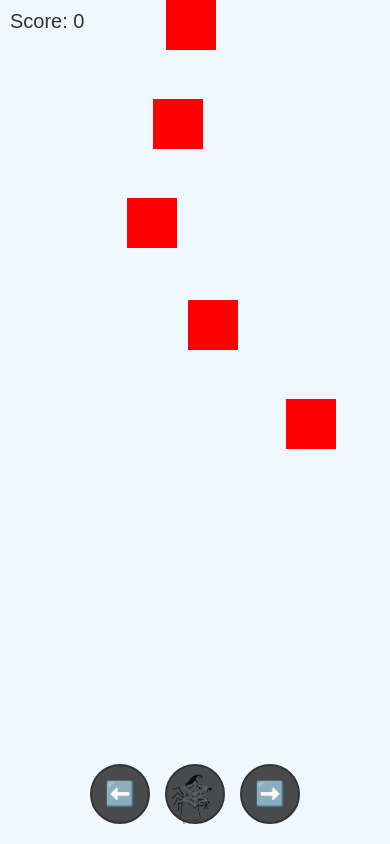
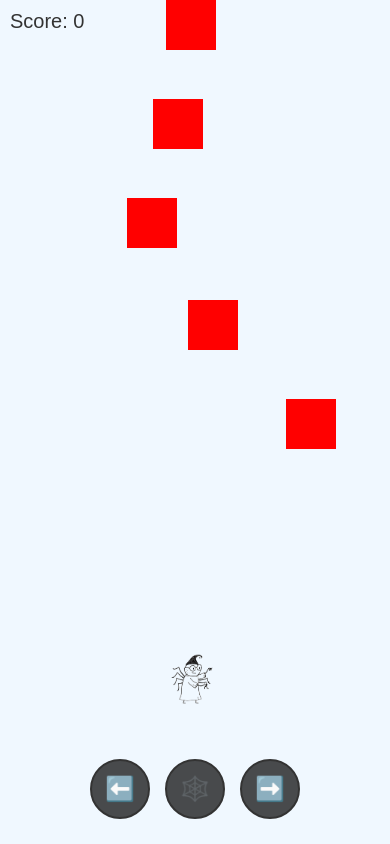
Before and after one commit to UTN-FRP-TUP-Aplicada-2026/juego, a plain HTML site: page index.html in a window 390 px wide. Drawn offline with nearby package versions, Linux system fonts and the light colour scheme.

Commit message:
mejora en la ubicación de los personajes

```diff
--- a/css/styles.css
+++ b/css/styles.css
@@ -62,7 +62,7 @@ body {
     height: 50px;
     background: url('../img/araña.png') no-repeat center center;
     background-size: cover;
-    bottom: 20px;
+    bottom: 120px;
     left: calc(50% - 25px);
     pointer-events: none;
 }
@@ -72,7 +72,7 @@ body {
 ========================= */
 #mobileControls {
     position: fixed;
-    bottom: 20px;
+    bottom: 10px;
     left: 50%;
     transform: translateX(-50%);
     display: none;
@@ -81,6 +81,7 @@ body {
     z-index: 1000;
     justify-content: center;
     align-items: center;
+    padding-bottom: 10px;
 }
 
 #mobileControls button {
@@ -102,8 +103,13 @@ body {
 
 /* mostrar en pantallas chicas */
 @media (max-width: 768px) {
+    #mouse {
+        bottom: 140px;
+    }
+
     #mobileControls {
         display: flex;
+        bottom: 15px;
     }
 }
 
```
